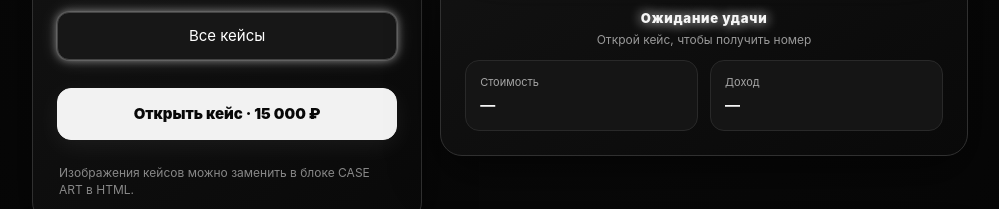
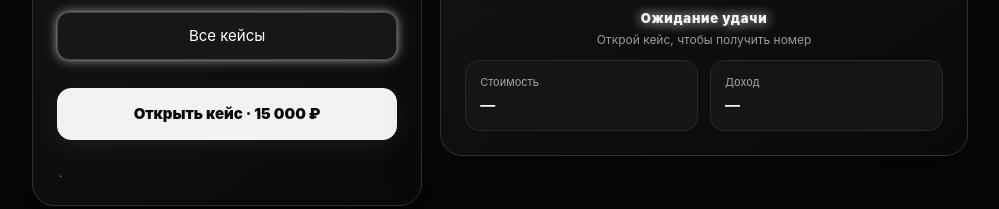
Before and after one commit to feligqwefi/nomer_play, a plain HTML site: page index.html in a window 1280 px wide. Shown: the part 591-800 px from the top of the page, without its empty margins (140-1139 px from the left). Drawn offline with Linux system fonts and the light colour scheme; a web font is replaced by a local one.

Commit message:
Update index.html

```diff
--- a/index.html
+++ b/index.html
@@ -72,7 +72,7 @@
       </button>
      </div>
      <p class="notice">
-      &Icy;&zcy;&ocy;&bcy;&rcy;&acy;&zhcy;&iecy;&ncy;&icy;&yacy; &kcy;&iecy;&jcy;&scy;&ocy;&vcy; &mcy;&ocy;&zhcy;&ncy;&ocy; &zcy;&acy;&mcy;&iecy;&ncy;&icy;&tcy;&softcy; &vcy; &bcy;&lcy;&ocy;&kcy;&iecy; CASE ART &vcy; HTML.
+      .
      </p>
     </section>
     <section class="panel result-panel" id="resultPanel">
```
